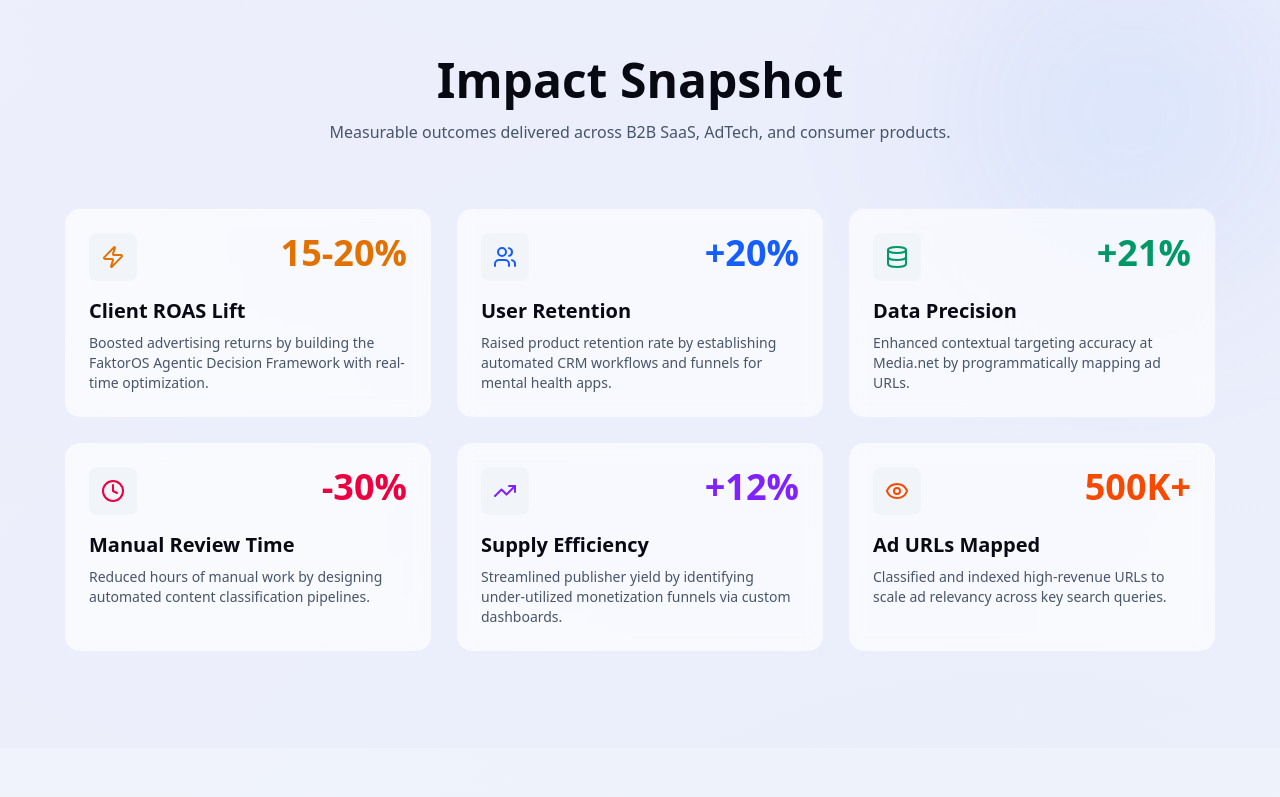
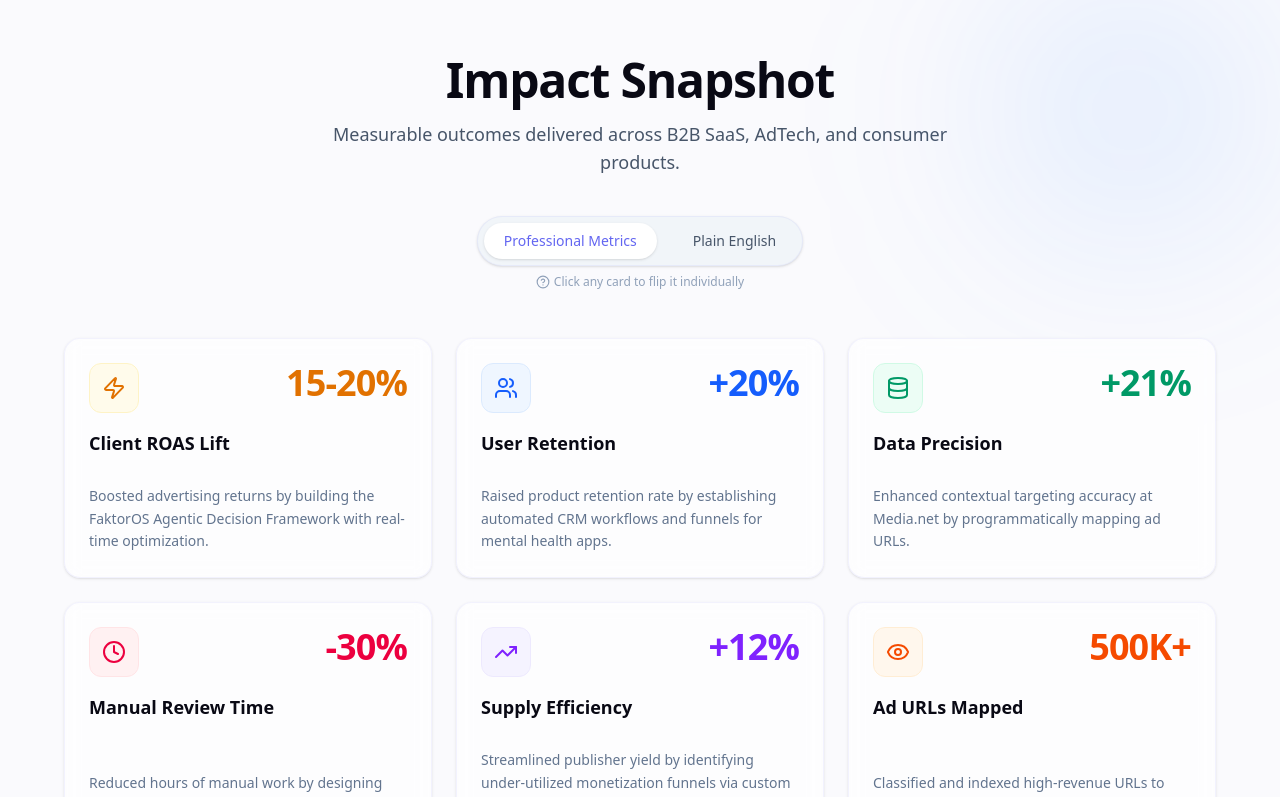
Before and after one commit to akrishav/portfolio1, a Next.js app: page / in a window 1280 px wide. Shown: the part 760-1557 px from the top of the page. Built offline with nearby package versions, Linux system fonts and the light colour scheme.

Commit message:
feat: redesign impact snapshot with professional/plain-english translation toggle and 3D card flips

```diff
--- a/src/components/ImpactSnapshot.tsx
+++ b/src/components/ImpactSnapshot.tsx
@@ -1,56 +1,143 @@
 "use client";
 
-import { motion } from "framer-motion";
-import { TrendingUp, Users, Clock, Database, Eye, Zap } from "lucide-react";
+import { useState } from "react";
+import { motion, AnimatePresence } from "framer-motion";
+import { TrendingUp, Users, Clock, Database, Eye, Zap, HelpCircle } from "lucide-react";
 
-const stats = [
+interface StatItem {
+    icon: any;
+    color: string;
+    bgLight: string;
+    borderLight: string;
+    professional: {
+        value: string;
+        label: string;
+        description: string;
+    };
+    plainEnglish: {
+        value: string;
+        label: string;
+        description: string;
+    };
+}
+
+const stats: StatItem[] = [
     {
         icon: Zap,
+        color: "text-amber-600 dark:text-amber-400",
+        bgLight: "bg-amber-50 dark:bg-amber-950/20",
+        borderLight: "border-amber-100 dark:border-amber-900/30",
+        professional: {
             value: "15-20%",
             label: "Client ROAS Lift",
-        description: "Boosted advertising returns by building the FaktorOS Agentic Decision Framework with real-time optimization.",
-        color: "text-amber-600 dark:text-yellow-400"
+            description: "Boosted advertising returns by building the FaktorOS Agentic Decision Framework with real-time optimization."
+        },
+        plainEnglish: {
+            value: "1.2x",
+            label: "Ad Profitability",
+            description: "Helped clients make 15-20% more money for every dollar they spent on online advertising campaigns."
+        }
     },
     {
         icon: Users,
+        color: "text-blue-600 dark:text-blue-400",
+        bgLight: "bg-blue-50 dark:bg-blue-950/20",
+        borderLight: "border-blue-100 dark:border-blue-900/30",
+        professional: {
             value: "+20%",
             label: "User Retention",
-        description: "Raised product retention rate by establishing automated CRM workflows and funnels for mental health apps.",
-        color: "text-blue-600 dark:text-blue-400"
+            description: "Raised product retention rate by establishing automated CRM workflows and funnels for mental health apps."
+        },
+        plainEnglish: {
+            value: "1 in 5",
+            label: "Customer Loyalty",
+            description: "Kept 20% more users returning to health apps daily through smart, personalized reminder campaigns."
+        }
     },
     {
         icon: Database,
+        color: "text-emerald-600 dark:text-emerald-400",
+        bgLight: "bg-emerald-50 dark:bg-emerald-950/20",
+        borderLight: "border-emerald-100 dark:border-emerald-900/30",
+        professional: {
             value: "+21%",
             label: "Data Precision",
-        description: "Enhanced contextual targeting accuracy at Media.net by programmatically mapping ad URLs.",
-        color: "text-emerald-600 dark:text-green-400"
+            description: "Enhanced contextual targeting accuracy at Media.net by programmatically mapping ad URLs."
+        },
+        plainEnglish: {
+            value: "95%+",
+            label: "Ad Relevancy",
+            description: "Ensured search ads accurately matched what users searched for, making them more helpful and clicked."
+        }
     },
     {
         icon: Clock,
+        color: "text-rose-600 dark:text-rose-400",
+        bgLight: "bg-rose-50 dark:bg-rose-950/20",
+        borderLight: "border-rose-100 dark:border-rose-900/30",
+        professional: {
             value: "-30%",
             label: "Manual Review Time",
-        description: "Reduced hours of manual work by designing automated content classification pipelines.",
-        color: "text-rose-600 dark:text-red-400"
+            description: "Reduced hours of manual work by designing automated content classification pipelines."
+        },
+        plainEnglish: {
+            value: "-12 hrs",
+            label: "Hours Saved / Wk",
+            description: "Replaced boring, repetitive manual website checks with AI pipelines, saving teams half a day of work."
+        }
     },
     {
         icon: TrendingUp,
+        color: "text-violet-600 dark:text-violet-400",
+        bgLight: "bg-violet-50 dark:bg-violet-950/20",
+        borderLight: "border-violet-100 dark:border-violet-900/30",
+        professional: {
             value: "+12%",
             label: "Supply Efficiency",
-        description: "Streamlined publisher yield by identifying under-utilized monetization funnels via custom dashboards.",
-        color: "text-violet-600 dark:text-purple-400"
+            description: "Streamlined publisher yield by identifying under-utilized monetization funnels via custom dashboards."
+        },
+        plainEnglish: {
+            value: "+12%",
+            label: "Publisher Earnings",
+            description: "Spotted unused ad spaces on blogs and sites, directly increasing their monthly ad revenue."
+        }
     },
     {
         icon: Eye,
+        color: "text-orange-600 dark:text-orange-400",
+        bgLight: "bg-orange-50 dark:bg-orange-950/20",
+        borderLight: "border-orange-100 dark:border-orange-900/30",
+        professional: {
             value: "500K+",
             label: "Ad URLs Mapped",
-        description: "Classified and indexed high-revenue URLs to scale ad relevancy across key search queries.",
-        color: "text-orange-600 dark:text-orange-400"
+            description: "Classified and indexed high-revenue URLs to scale ad relevancy across key search queries."
+        },
+        plainEnglish: {
+            value: "500,000+",
+            label: "Webpages Scanned",
+            description: "Built automated systems handling millions of searches, mapping half a million webpages to key queries."
+        }
     }
 ];
 
 export default function ImpactSnapshot() {
+    const [globalPlain, setGlobalPlain] = useState(false);
+    const [flippedCards, setFlippedCards] = useState<boolean[]>(new Array(stats.length).fill(false));
+
+    const handleToggleGlobal = () => {
+        const nextState = !globalPlain;
+        setGlobalPlain(nextState);
+        setFlippedCards(new Array(stats.length).fill(nextState));
+    };
+
+    const handleToggleCard = (index: number) => {
+        const updated = [...flippedCards];
+        updated[index] = !updated[index];
+        setFlippedCards(updated);
+    };
+
     return (
-        <section className="py-24 px-4 sm:px-6 lg:px-8 relative">
+        <section className="py-24 px-4 sm:px-6 lg:px-8 relative bg-[#FAFAFD] dark:bg-[#0A0A1A] transition-colors duration-300">
             {/* Decorative Background */}
             <div className="absolute top-0 right-0 w-[300px] h-[300px] bg-blue-500/10 blur-[100px] rounded-full pointer-events-none" />
 
@@ -60,35 +147,119 @@ export default function ImpactSnapshot() {
                     whileInView={{ opacity: 1, y: 0 }}
                     viewport={{ once: true }}
                     transition={{ duration: 0.6 }}
-                    className="text-center mb-16"
+                    className="text-center mb-10"
                 >
-                    <h2 className="text-3xl md:text-5xl font-bold mb-4 text-foreground">Impact Snapshot</h2>
-                    <p className="text-muted max-w-2xl mx-auto">
+                    <h2 className="text-3xl md:text-5xl font-bold mb-4 text-foreground tracking-tight">Impact Snapshot</h2>
+                    <p className="text-muted max-w-2xl mx-auto text-lg font-light">
                         Measurable outcomes delivered across B2B SaaS, AdTech, and consumer products.
                     </p>
                 </motion.div>
 
+                {/* Theme Mode Switcher */}
+                <div className="flex flex-col items-center justify-center gap-2 mb-12">
+                    <div className="flex items-center gap-4 bg-slate-100 dark:bg-white/5 p-1.5 rounded-full border border-glass-border shadow-sm">
+                        <button
+                            onClick={() => {
+                                setGlobalPlain(false);
+                                setFlippedCards(new Array(stats.length).fill(false));
+                            }}
+                            className={`px-5 py-2 rounded-full text-sm font-medium transition-all duration-200 cursor-pointer ${
+                                !globalPlain
+                                    ? "bg-white dark:bg-slate-800 text-primary shadow-sm"
+                                    : "text-muted hover:text-foreground"
+                            }`}
+                        >
+                            Professional Metrics
+                        </button>
+                        <button
+                            onClick={() => {
+                                setGlobalPlain(true);
+                                setFlippedCards(new Array(stats.length).fill(true));
+                            }}
+                            className={`px-5 py-2 rounded-full text-sm font-medium transition-all duration-200 cursor-pointer ${
+                                globalPlain
+                                    ? "bg-white dark:bg-slate-800 text-primary shadow-sm"
+                                    : "text-muted hover:text-foreground"
+                            }`}
+                        >
+                            Plain English
+                        </button>
+                    </div>
+                    <span className="text-xs text-slate-400 dark:text-slate-500 flex items-center gap-1">
+                        <HelpCircle className="w-3.5 h-3.5" />
+                        Click any card to flip it individually
+                    </span>
+                </div>
+
                 <div className="grid grid-cols-1 md:grid-cols-2 lg:grid-cols-3 gap-6">
-                    {stats.map((stat, index) => (
+                    {stats.map((stat, index) => {
+                        const isCardFlipped = flippedCards[index];
+                        return (
+                            <div
+                                key={index}
+                                className="w-full h-[240px] [perspective:1000px] cursor-pointer"
+                                onClick={() => handleToggleCard(index)}
+                            >
                                 <motion.div
-                            key={index}
-                            initial={{ opacity: 0, y: 20 }}
-                            whileInView={{ opacity: 1, y: 0 }}
-                            viewport={{ once: true }}
-                            transition={{ delay: index * 0.1, duration: 0.5 }}
-                            whileHover={{ y: -5 }}
-                            className="p-6 rounded-2xl border border-glass-border bg-glass-bg hover:bg-slate-50/50 dark:hover:bg-white/5 transition-all backdrop-blur-sm group"
+                                    className="relative w-full h-full [transform-style:preserve-3d] transition-all"
+                                    animate={{ rotateY: isCardFlipped ? 180 : 0 }}
+                                    transition={{ duration: 0.6, ease: "easeInOut" }}
                                 >
+                                    {/* Front Face - Professional PM Metrics */}
+                                    <div
+                                        className="absolute inset-0 w-full h-full p-6 rounded-2xl border border-glass-border bg-glass-bg backdrop-blur-sm flex flex-col justify-between shadow-sm hover:shadow-md transition-shadow"
+                                        style={{ backfaceVisibility: "hidden" }}
+                                    >
+                                        <div>
                                             <div className="flex items-start justify-between mb-4">
-                                <div className={`p-3 rounded-lg bg-slate-100 dark:bg-white/5 ${stat.color} group-hover:scale-110 transition-transform`}>
+                                                <div className={`p-3 rounded-xl ${stat.bgLight} ${stat.borderLight} border ${stat.color}`}>
                                                     <stat.icon className="w-6 h-6" />
                                                 </div>
-                                <span className={`text-4xl font-bold ${stat.color}`}>{stat.value}</span>
+                                                <span className={`text-4xl font-extrabold tracking-tight ${stat.color}`}>
+                                                    {stat.professional.value}
+                                                </span>
                                             </div>
-                            <h3 className="text-xl font-semibold mb-2 text-foreground">{stat.label}</h3>
-                            <p className="text-sm text-muted">{stat.description}</p>
+                                            <h3 className="text-lg font-bold mb-2 text-foreground">
+                                                {stat.professional.label}
+                                            </h3>
+                                        </div>
+                                        <p className="text-sm text-slate-500 dark:text-slate-400 leading-relaxed font-light">
+                                            {stat.professional.description}
+                                        </p>
+                                    </div>
+
+                                    {/* Back Face - Plain English */}
+                                    <div
+                                        className="absolute inset-0 w-full h-full p-6 rounded-2xl border border-primary/20 bg-primary/[0.02] dark:bg-primary/[0.04] backdrop-blur-sm flex flex-col justify-between shadow-sm"
+                                        style={{
+                                            backfaceVisibility: "hidden",
+                                            transform: "rotateY(180deg)"
+                                        }}
+                                    >
+                                        <div>
+                                            <div className="flex items-start justify-between mb-4">
+                                                <div className={`p-3 rounded-xl bg-primary/10 border border-primary/20 text-primary`}>
+                                                    <stat.icon className="w-6 h-6" />
+                                                </div>
+                                                <span className="text-4xl font-extrabold tracking-tight text-primary">
+                                                    {stat.plainEnglish.value}
+                                                </span>
+                                            </div>
+                                            <h3 className="text-lg font-bold mb-2 text-foreground flex items-center gap-1.5">
+                                                {stat.plainEnglish.label}
+                                                <span className="text-[10px] uppercase font-semibold px-1.5 py-0.5 rounded bg-primary/10 text-primary tracking-wider">
+                                                    Plain English
+                                                </span>
+                                            </h3>
+                                        </div>
+                                        <p className="text-sm text-slate-600 dark:text-slate-300 leading-relaxed font-normal">
+                                            {stat.plainEnglish.description}
+                                        </p>
+                                    </div>
                                 </motion.div>
-                    ))}
+                            </div>
+                        );
+                    })}
                 </div>
             </div>
         </section>
```
Lines whose indentation alone changed are shown as unchanged.
